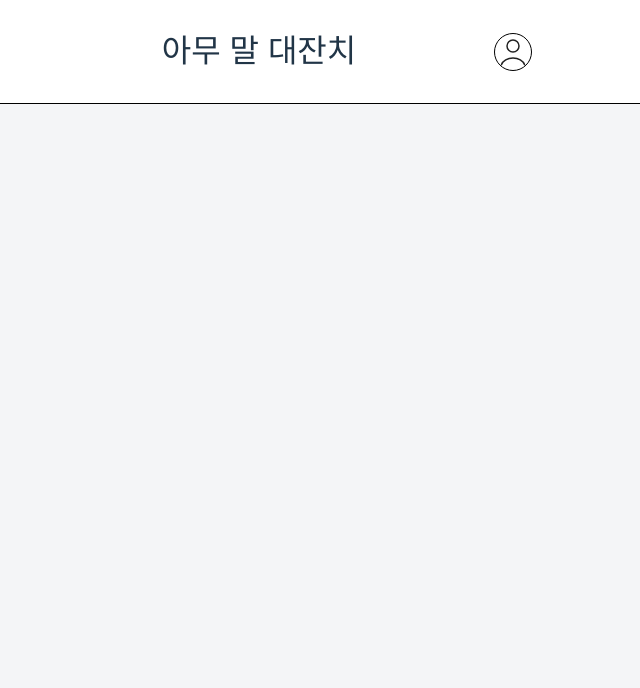
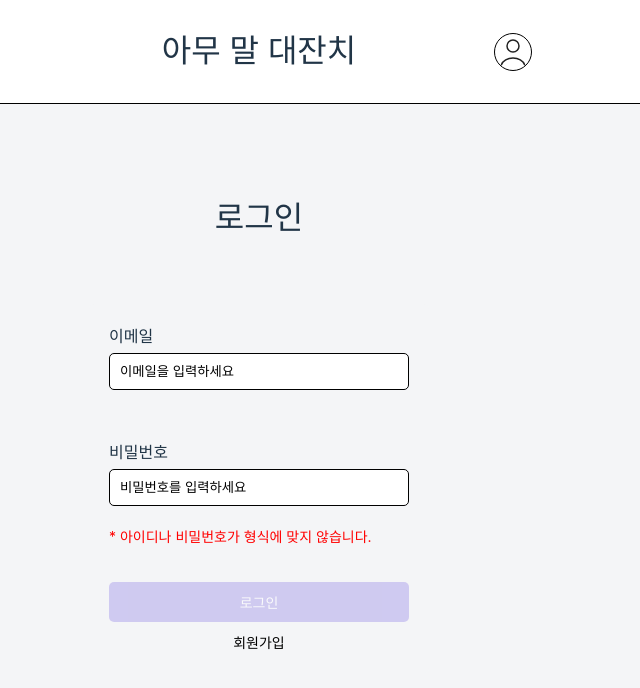
Before and after one commit to 100-hours-a-week/2-swan-song-community-fe-react, a React (Vite) app: page /login in a window 1280 px wide. Shown: the top 688 px of the page, without its empty margins (381-1021 px from the left). Built offline with nearby package versions, Linux system fonts and the light colour scheme; no server answers.

Commit message:
Feat 로그인 페이지 인증 컨텍스트 적용

```diff
--- a/src/App.css
+++ b/src/App.css
@@ -1,22 +1,4 @@
-body {
-  background-color: #f4f5f7;
-  font-family:
-    Pretendard,
-    -apple-system,
-    BlinkMacSystemFont,
-    system-ui,
-    Roboto,
-    'Helvetica Neue',
-    'Segoe UI',
-    'Apple SD Gothic Neo',
-    'Noto Sans KR',
-    'Malgun Gothic',
-    sans-serif;
-  margin: 0;
-  padding: 0;
-  min-width: 550px;
-  overflow: hidden;
-}
+
 
 .text-bold {
   font-weight: bold;
--- /dev/null
+++ b/src/pages/Login.jsx
@@ -0,0 +1,113 @@
+import { API_BASE_URL, IMAGE_BASE_URL } from '../constants/api.js';
+import userDefaultProfile from '../assets/user_default_profile.svg';
+import { useState } from 'react';
+import { useAuth } from '../contexts/AuthContext';
+import { useNavigate } from 'react-router-dom';
+
+import '../stylesheets/pages/login.css';
+
+export default function Login() {
+  const [email, setEmail] = useState('');
+  const [password, setPassword] = useState('');
+  const [errorMessage, setErrorMessage] = useState('');
+  const { updateAuthState } = useAuth();
+  const navigate = useNavigate();
+
+  const isEmailValid = /^[^\s@]+@[^\s@]+\.[^\s@]+$/.test(email);
+  const isPasswordValid = password.length >= 8;
+  const isValid = isEmailValid && isPasswordValid;
+
+  const handleInputChange = (e) => {
+    const { name, value } = e.target;
+    if (name === 'email') setEmail(value);
+    if (name === 'password') setPassword(value);
+  };
+
+  const handleSubmit = async (e) => {
+    e.preventDefault();
+    if (!isValid) {
+      setErrorMessage('* 아이디나 비밀번호가 형식에 맞지 않습니다.');
+      return;
+    }
+
+    try {
+      const formData = new FormData();
+      formData.append('email', email);
+      formData.append('password', btoa(password)); // Base64 인코딩
+
+      const response = await fetch(`${API_BASE_URL}/auth/signin`, {
+        method: 'POST',
+        body: formData,
+        credentials: 'include',
+      });
+
+      const result = await response.json();
+
+      if (result.code === 2000) {
+        sessionStorage.setItem('user_id', result.data.userId);
+        const profileUrl = result.data.profileImageUrl
+          ? `${IMAGE_BASE_URL}${result.data.profileImageUrl}`
+          : userDefaultProfile;
+        updateAuthState(true, profileUrl);
+        navigate('/');
+      } else {
+        setErrorMessage(`* 로그인 실패: ${result.message}`);
+      }
+    } catch (error) {
+      console.error('로그인 중 오류:', error);
+      setErrorMessage('* 로그인 중 오류가 발생했습니다.');
+    }
+  };
+
+  return (
+    <div id="loginRootContainer">
+      <div className="login">
+        <h1 className="login-logo-str">로그인</h1>
+        <form onSubmit={handleSubmit} className="login-form">
+          <div className="input-box">
+            <label htmlFor="email">이메일</label>
+            <input
+              type="text"
+              name="email"
+              placeholder="이메일을 입력하세요"
+              value={email}
+              onChange={handleInputChange}
+              required
+            />
+          </div>
+          <div className="input-box">
+            <label htmlFor="password">비밀번호</label>
+            <input
+              type="password"
+              name="password"
+              placeholder="비밀번호를 입력하세요"
+              value={password}
+              onChange={handleInputChange}
+              required
+            />
+            <span className={`help-text ${!isValid ? 'visible' : ''}`}>
+              * 아이디나 비밀번호가 형식에 맞지 않습니다.
+            </span>
+          </div>
+          <div className="btn-box">
+            <button
+              className={`login-btn ${isValid ? '' : 'disabled'}`}
+              type="submit"
+              disabled={!isValid}
+            >
+              로그인
+            </button>
+            <a className="register-btn" href="/register">
+              회원가입
+            </a>
+          </div>
+          {errorMessage && (
+            <div className="login-error-helper" style={{ color: 'red' }}>
+              {errorMessage}
+            </div>
+          )}
+        </form>
+      </div>
+    </div>
+  );
+}
--- /dev/null
+++ b/src/stylesheets/pages/login.css
@@ -0,0 +1,117 @@
+body {
+    background-color: #f4f5f7;
+    font-family:
+        Pretendard,
+        -apple-system,
+        BlinkMacSystemFont,
+        system-ui,
+        Roboto,
+        'Helvetica Neue',
+        'Segoe UI',
+        'Apple SD Gothic Neo',
+        'Noto Sans KR',
+        'Malgun Gothic',
+        sans-serif;
+    width: 100%;
+    margin: 0;
+    padding: 0;
+    display: flex;
+    flex-direction: column;
+    justify-content: center;
+}
+
+.login {
+    display: flex;
+    flex-direction: column;
+    justify-content: center;
+    align-items: center;
+    margin-top: 50px;
+}
+
+.login-logo-str {
+    font-size: 32px;
+    font-weight: bold;
+    line-height: 38.19px;
+    margin-bottom: 67px;
+}
+
+.login-form {
+    display: flex;
+    flex-direction: column;
+    justify-content: center;
+    align-items: center;
+    width: 300px;
+    padding: 20px;
+    border-radius: 5px;
+    background-color: #f4f5f7;
+    row-gap: 35px;
+}
+
+.input-box {
+    display: flex;
+    flex-direction: column;
+    width: 100%;
+}
+
+.input-box label {
+    margin-bottom: 5px;
+    font-weight: bold;
+}
+
+.input-box input {
+    margin-bottom: 15px;
+    padding: 10px;
+    border: 1px solid #000000;
+    border-radius: 5px;
+}
+
+.input-box input::placeholder {
+    color: #000000;
+}
+
+.btn-box {
+    display: flex;
+    flex-direction: column;
+    align-items: center;
+    width: 100%;
+    font-size: 14px;
+    row-gap: 10px;
+}
+
+.login-btn {
+    width: 100%;
+    height: 40px;
+    border: none;
+    border-radius: 5px;
+    background-color: #aca0eb;
+    color: white;
+    font-size: 14px;
+    font-weight: bold;
+    cursor: not-allowed;
+    opacity: 0.5;
+    transition: background-color 0.3s, opacity 0.3s, cursor 0.3s;
+}
+
+.login-btn:enabled {
+    background-color: #7f6aed; /* 활성화된 버튼 색상 */
+    cursor: pointer;
+    opacity: 1; /* 활성화 상태에서 투명도 제거 */
+}
+
+.register-btn {
+    text-decoration: none;
+    color: #000000;
+    font-weight: regular;
+}
+
+.help-text {
+    align-self: flex-start;
+    visibility: hidden;
+    color: red;
+    font-size: 14px;
+    margin-top: 5px;
+}
+
+.help-text.visible {
+    visibility: visible;
+}
```
